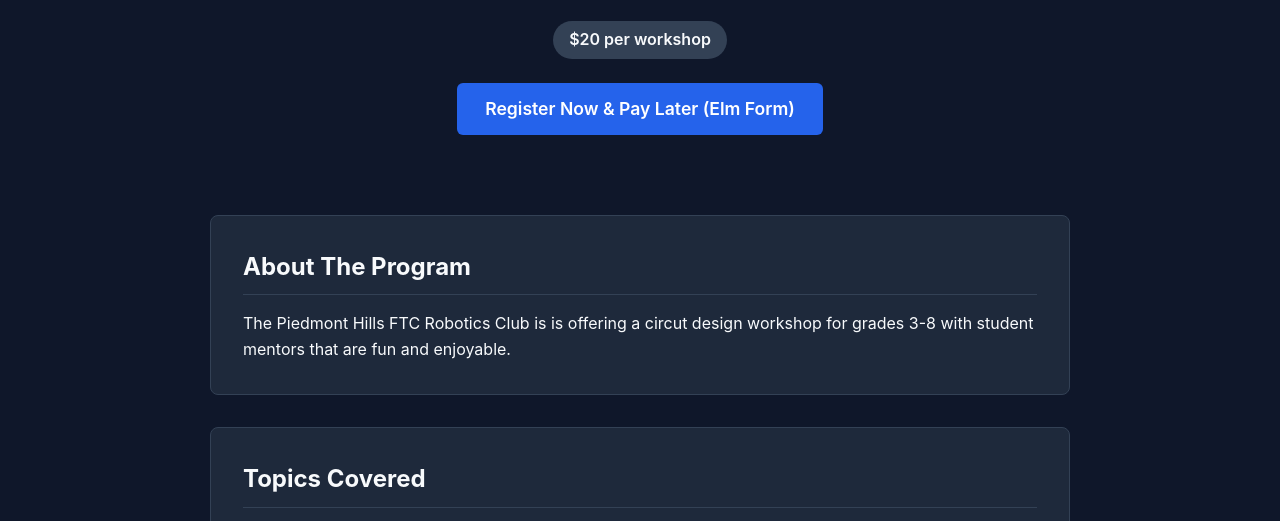
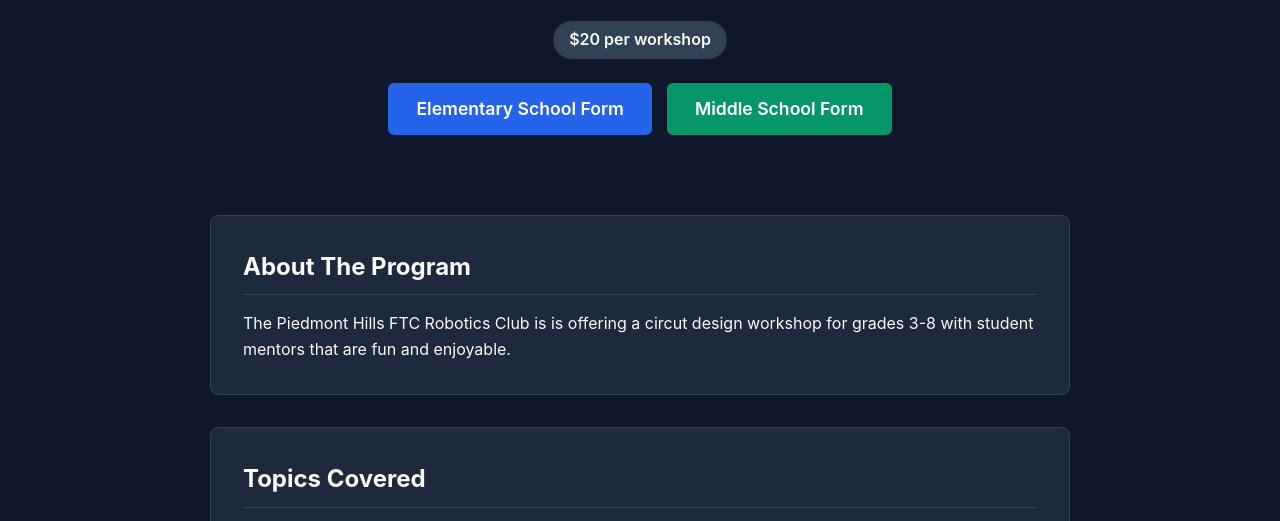
Before and after one commit to slidcarp/phhsftc, a plain HTML site: page index.html in a window 1280 px wide. Shown: the part 245-766 px from the top of the page. Drawn offline with Linux system fonts and the light colour scheme.

Commit message:
Update registration links and layout in index.html

```diff
--- a/index.html
+++ b/index.html
@@ -212,8 +212,9 @@
         <h1>Robotics Workshop</h1>
         <p>For Elementary/Middle School Students (Grades 3rd – 8th)</p>
         <div class="price-tag">$20 per workshop</div>
-        <div>
-            <a href="https://docs.google.com/forms/d/e/1FAIpQLSdgbR80LM4KacEFCkg7q_fMl4pc5btouMS2Y71B_8XckHNI-g/viewform" target="_blank" class="register-btn">Register Now &amp; Pay Later (Elm Form)</a>
+                <div style="display: flex; gap: 15px; justify-content: center; flex-wrap: wrap;">
+            <a href="https://docs.google.com/forms/d/e/1FAIpQLSdgbR80LM4KacEFCkg7q_fMl4pc5btouMS2Y71B_8XckHNI-g/viewform" target="_blank" class="register-btn">Elementary School Form</a>
+            <a href="https://docs.google.com/forms/d/1ZLYyAlt0DChUuGoPjFi1Dx1w7VEQHFhZMUNf2K_CDPk/viewform" target="_blank" class="register-btn" style="background-color: #059669;">Middle School Form</a>
         </div>
     </header>
 
```
